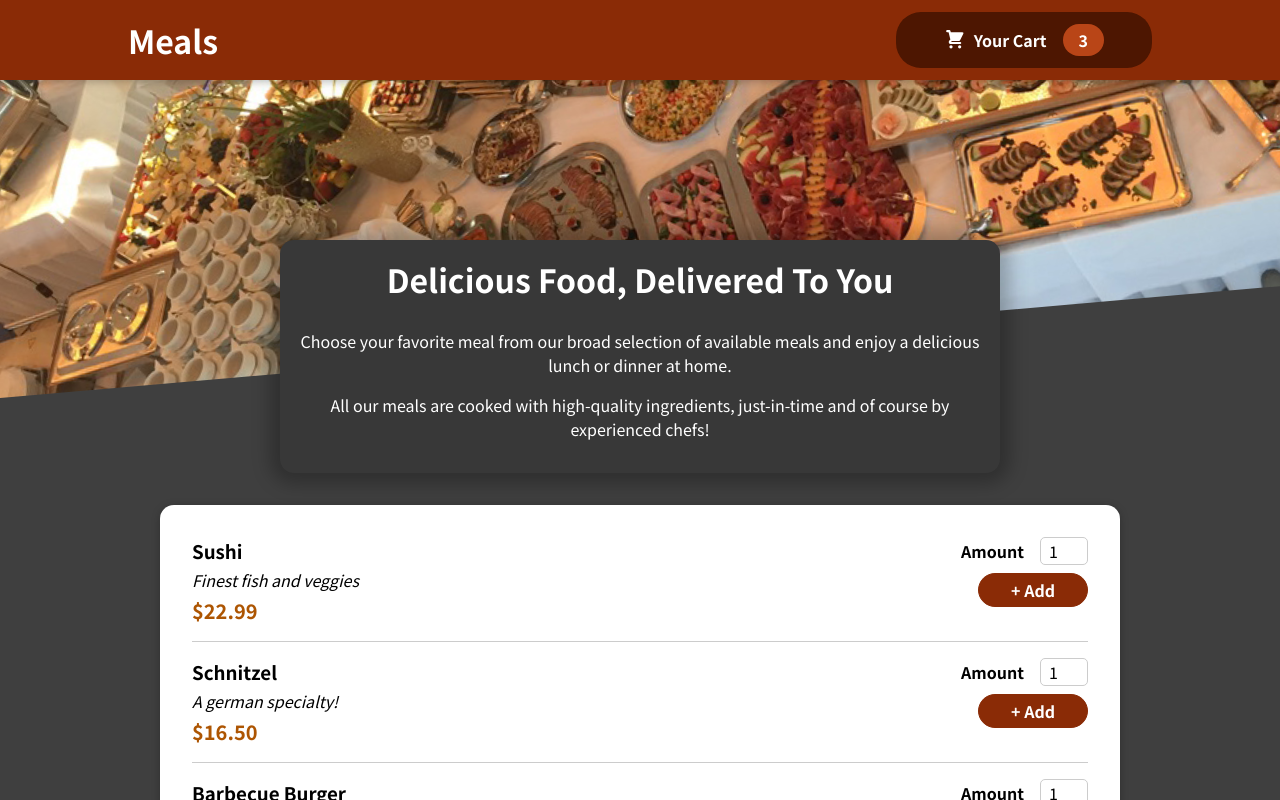
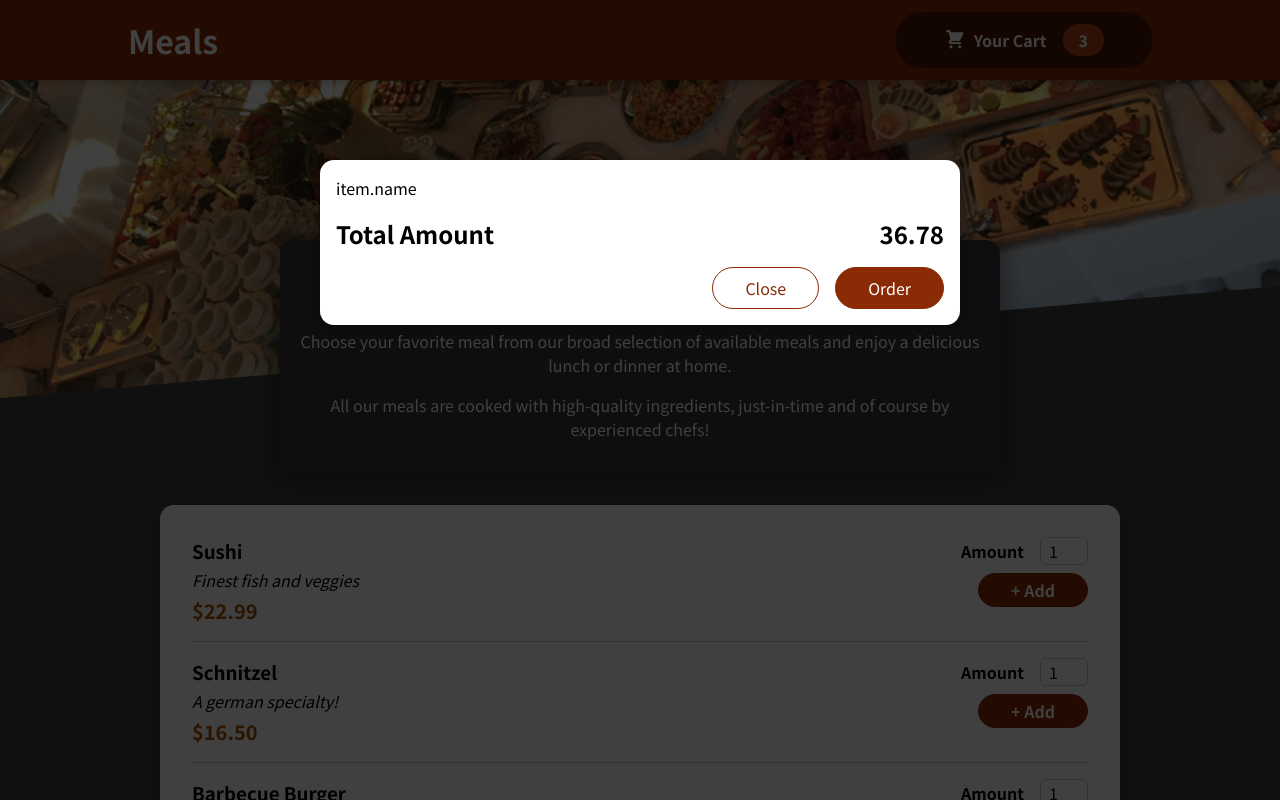
Before and after one commit to vrohan319/FoodApp, a React (Create React App) app: page / in a window 1280 px wide. Shown: the top 800 px of the page. Built offline with nearby package versions, Linux system fonts and the light colour scheme.

Commit message:
cart modal is created

```diff
--- a/public/index.html
+++ b/public/index.html
@@ -28,6 +28,7 @@
   </head>
   <body>
     <noscript>You need to enable JavaScript to run this app.</noscript>
+    <div id="overlays"></div>
     <div id="root"></div>
     <!--
       This HTML file is a template.
--- a/src/App.js
+++ b/src/App.js
@@ -1,11 +1,13 @@
 import { Fragment } from "react";
+import Cart from "./Components/Cart/Cart";
 import Header from "./Components/Layout/Header";
 import Meals from "./Components/Meals/Meals";
 
 function App() {
   return (
     <Fragment>
-      <Header></Header>
+      <Cart />
+      <Header />
       <main>
         <Meals></Meals>
       </main>
--- a/src/Components/Cart/Cart.js
+++ b/src/Components/Cart/Cart.js
@@ -1,4 +1,5 @@
-import classes from "./Card.module.css";
+import Modal from "../UI/Modal";
+import classes from "./Cart.module.css";
 
 const Cart = () => {
   const cartItems = (
@@ -10,17 +11,17 @@
   );
 
   return (
-    <div>
+    <Modal>
       {cartItems}
       <div className={classes.total}>
         <span>Total Amount</span>
         <span>36.78</span>
       </div>
-      <div className={classes.action}>
+      <div className={classes.actions}>
         <button className={classes["button--alt"]}>Close</button>
         <button className={classes.button}>Order</button>
       </div>
-    </div>
+    </Modal>
   );
 };
 
--- /dev/null
+++ b/src/Components/UI/Modal.js
@@ -0,0 +1,31 @@
+import { Fragment } from "react";
+import ReactDOM from "react-dom";
+import classes from "./Modal.module.css";
+
+const Backdrop = () => {
+  return <div className={classes.backdrop}></div>;
+};
+
+const ModalOverlay = (props) => {
+  return (
+    <div className={classes.modal}>
+      <div className={classes.content}>{props.children}</div>
+    </div>
+  );
+};
+
+const portalElement = document.getElementById("overlays");
+
+const Modal = (props) => {
+  return (
+    <Fragment>
+      {ReactDOM.createPortal(<Backdrop />, portalElement)}
+      {ReactDOM.createPortal(
+        <ModalOverlay>{props.children}</ModalOverlay>,
+        portalElement
+      )}
+    </Fragment>
+  );
+};
+
+export default Modal;
--- /dev/null
+++ b/src/Components/UI/Modal.module.css
@@ -0,0 +1,40 @@
+.backdrop {
+  position: fixed;
+  top: 0;
+  left: 0;
+  width: 100%;
+  height: 100vh;
+  z-index: 20;
+  background-color: rgba(0, 0, 0, 0.75);
+}
+
+.modal {
+  position: fixed;
+  top: 20vh;
+  left: 5%;
+  width: 90%;
+  background-color: white;
+  padding: 1rem;
+  border-radius: 14px;
+  box-shadow: 0 2px 8px rgba(0, 0, 0, 0.25);
+  z-index: 30;
+  animation: slide-down 300ms ease-out forwards;
+}
+
+@media (min-width: 768px) {
+  .modal {
+    width: 40rem;
+    left: calc(50% - 20rem);
+  }
+}
+
+@keyframes slide-down {
+  from {
+    opacity: 0;
+    transform: translateY(-3rem);
+  }
+  to {
+    opacity: 1;
+    transform: translateY(0);
+  }
+}
```
